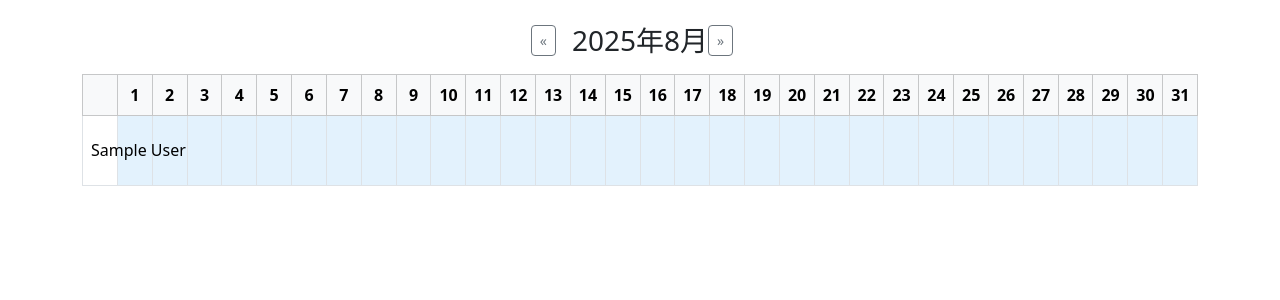
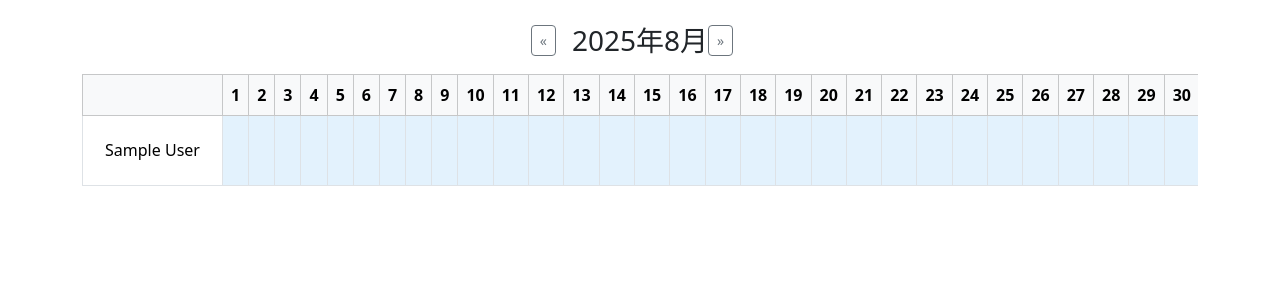
Before and after one commit to SatoAkie/Shift-Pilot, a Django app: page /shift_pilot/shifts/home/ in a window 1280 px wide. Shown: the part 62-362 px from the top of the page. Run offline with Django 5.2, Linux system fonts and the light colour scheme; the visitor is signed in with stand-in values (Sample User, id 1); data comes from the database, SQL or seed files in the repository; data that the repository does not hold is empty.

Commit message:
再度ホーム画面のシフト表のユーザー名のセルの大きさを変更

```diff
--- a/templates/shifts/home.html
+++ b/templates/shifts/home.html
@@ -16,7 +16,8 @@
 }
 
 .table.shift-table td.shift-td .shift-label {
-  display: block !important;
+  display: inline-block !important;
+  max-width: 120px;
   overflow: hidden !important;
   text-overflow: ellipsis !important;
   line-height: 70px !important;
@@ -26,7 +27,7 @@
 }
 
 .shift-table{
-  table-layout: fixed !important;
+  table-layout: auto !important;
   width: 100%;
 }
 
```
